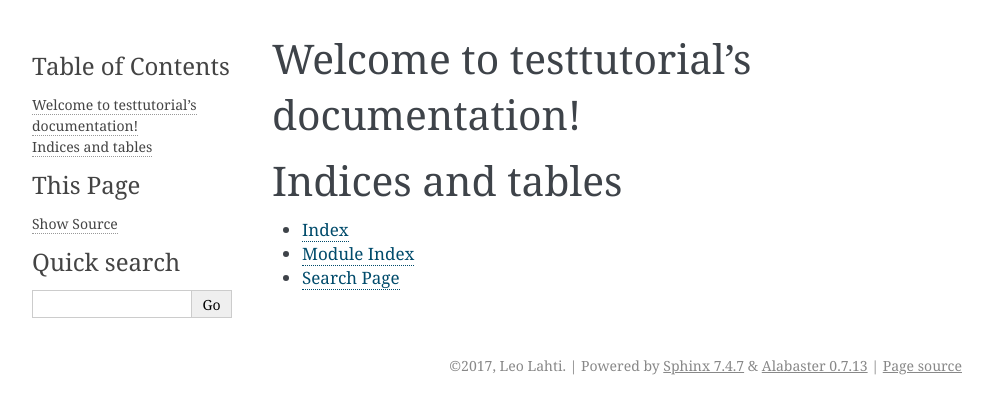
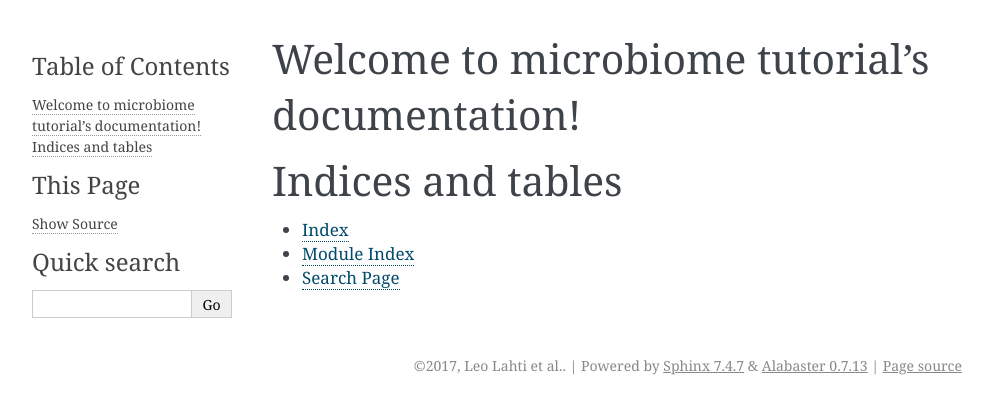
Before and after one commit to microbiome/tutorials, a Sphinx documentation site: the page built from docs/source/index.rst, in a window 1280 px wide. Shown: the top 414 px of the page, without its empty margins (148-1141 px from the left). Built offline with Sphinx 7.4.7, drawn with Linux system fonts in a browser that asks for light colours.

Commit message:
docs init

```diff
--- a/docs/source/conf.py
+++ b/docs/source/conf.py
@@ -1,7 +1,7 @@
 # -*- coding: utf-8 -*-
 #
-# testtutorial documentation build configuration file, created by
-# sphinx-quickstart on Wed Jun 28 00:49:38 2017.
+# microbiome tutorial documentation build configuration file, created by
+# sphinx-quickstart on Wed Jun 28 09:10:35 2017.
 #
 # This file is execfile()d with the current directory set to its
 # containing dir.
@@ -36,6 +36,7 @@ extensions = ['sphinx.ext.autodoc',
     'sphinx.ext.todo',
     'sphinx.ext.coverage',
     'sphinx.ext.mathjax',
+    'sphinx.ext.ifconfig',
     'sphinx.ext.viewcode',
     'sphinx.ext.githubpages']
 
@@ -52,18 +53,18 @@ source_suffix = '.rst'
 master_doc = 'index'
 
 # General information about the project.
-project = u'testtutorial'
-copyright = u'2017, Leo Lahti'
-author = u'Leo Lahti'
+project = u'microbiome tutorial'
+copyright = u'2017, Leo Lahti et al.'
+author = u'Leo Lahti et al.'
 
 # The version info for the project you're documenting, acts as replacement for
 # |version| and |release|, also used in various other places throughout the
 # built documents.
 #
 # The short X.Y version.
-version = u'0.1'
+version = u'0.9'
 # The full version, including alpha/beta/rc tags.
-release = u'0.1'
+release = u'0.9.3'
 
 # The language for content autogenerated by Sphinx. Refer to documentation
 # for a list of supported languages.
@@ -106,7 +107,7 @@ html_static_path = ['_static']
 # -- Options for HTMLHelp output ------------------------------------------
 
 # Output file base name for HTML help builder.
-htmlhelp_basename = 'testtutorialdoc'
+htmlhelp_basename = 'microbiometutorialdoc'
 
 
 # -- Options for LaTeX output ---------------------------------------------
@@ -133,8 +134,8 @@ latex_elements = {
 # (source start file, target name, title,
 #  author, documentclass [howto, manual, or own class]).
 latex_documents = [
-    (master_doc, 'testtutorial.tex', u'testtutorial Documentation',
-     u'Leo Lahti', 'manual'),
+    (master_doc, 'microbiometutorial.tex', u'microbiome tutorial Documentation',
+     u'Leo Lahti et al.', 'manual'),
 ]
 
 
@@ -143,7 +144,7 @@ latex_documents = [
 # One entry per manual page. List of tuples
 # (source start file, name, description, authors, manual section).
 man_pages = [
-    (master_doc, 'testtutorial', u'testtutorial Documentation',
+    (master_doc, 'microbiometutorial', u'microbiome tutorial Documentation',
      [author], 1)
 ]
 
@@ -154,8 +155,8 @@ man_pages = [
 # (source start file, target name, title, author,
 #  dir menu entry, description, category)
 texinfo_documents = [
-    (master_doc, 'testtutorial', u'testtutorial Documentation',
-     author, 'testtutorial', 'One line description of project.',
+    (master_doc, 'microbiometutorial', u'microbiome tutorial Documentation',
+     author, 'microbiometutorial', 'One line description of project.',
      'Miscellaneous'),
 ]
 
--- a/docs/source/index.rst
+++ b/docs/source/index.rst
@@ -1,10 +1,10 @@
-.. testtutorial documentation master file, created by
-   sphinx-quickstart on Wed Jun 28 00:49:38 2017.
+.. microbiome tutorial documentation master file, created by
+   sphinx-quickstart on Wed Jun 28 09:10:35 2017.
    You can adapt this file completely to your liking, but it should at least
    contain the root `toctree` directive.
 
-Welcome to testtutorial's documentation!
-========================================
+Welcome to microbiome tutorial's documentation!
+===============================================
 
 .. toctree::
    :maxdepth: 2
```
Also changed, not shown: docs/source/Contributing.rst (added, +31 -0 lines), 2 other files.
